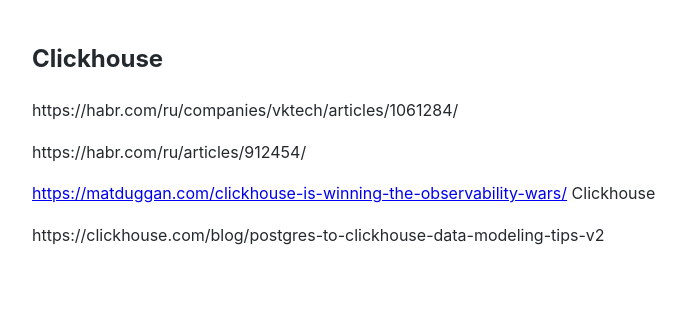
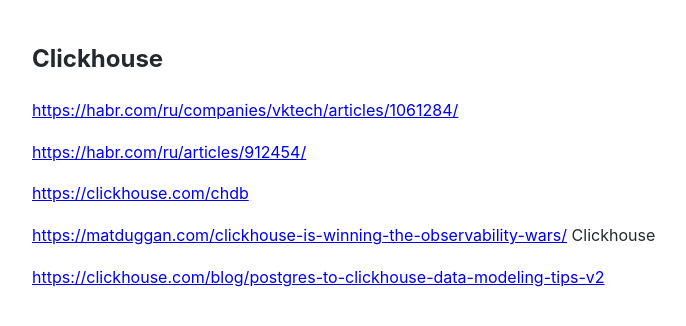
Before and after one commit to Michael-Lubinsky/michael-lubinsky.github.com, a Jekyll site: the page built from clickhouse/clickhouse.md, in a window 1280 px wide. Shown: the top 326 px of the page, without its empty margins (158-844 px from the left). Built offline with Jekyll 4.4.1, drawn with Linux system fonts in a browser that asks for light colours; our own code applies the rules of GitHub Pages for plain Markdown files.

Commit message:
Update clickhouse.md

```diff
--- a/clickhouse/clickhouse.md
+++ b/clickhouse/clickhouse.md
@@ -1,9 +1,11 @@
 ## Clickhouse
 
-https://habr.com/ru/companies/vktech/articles/1061284/
+<https://habr.com/ru/companies/vktech/articles/1061284/>
 
-https://habr.com/ru/articles/912454/
+<https://habr.com/ru/articles/912454/>
+
+<https://clickhouse.com/chdb>
 
 <https://matduggan.com/clickhouse-is-winning-the-observability-wars/> Clickhouse
 
-https://clickhouse.com/blog/postgres-to-clickhouse-data-modeling-tips-v2
+<https://clickhouse.com/blog/postgres-to-clickhouse-data-modeling-tips-v2>
```
